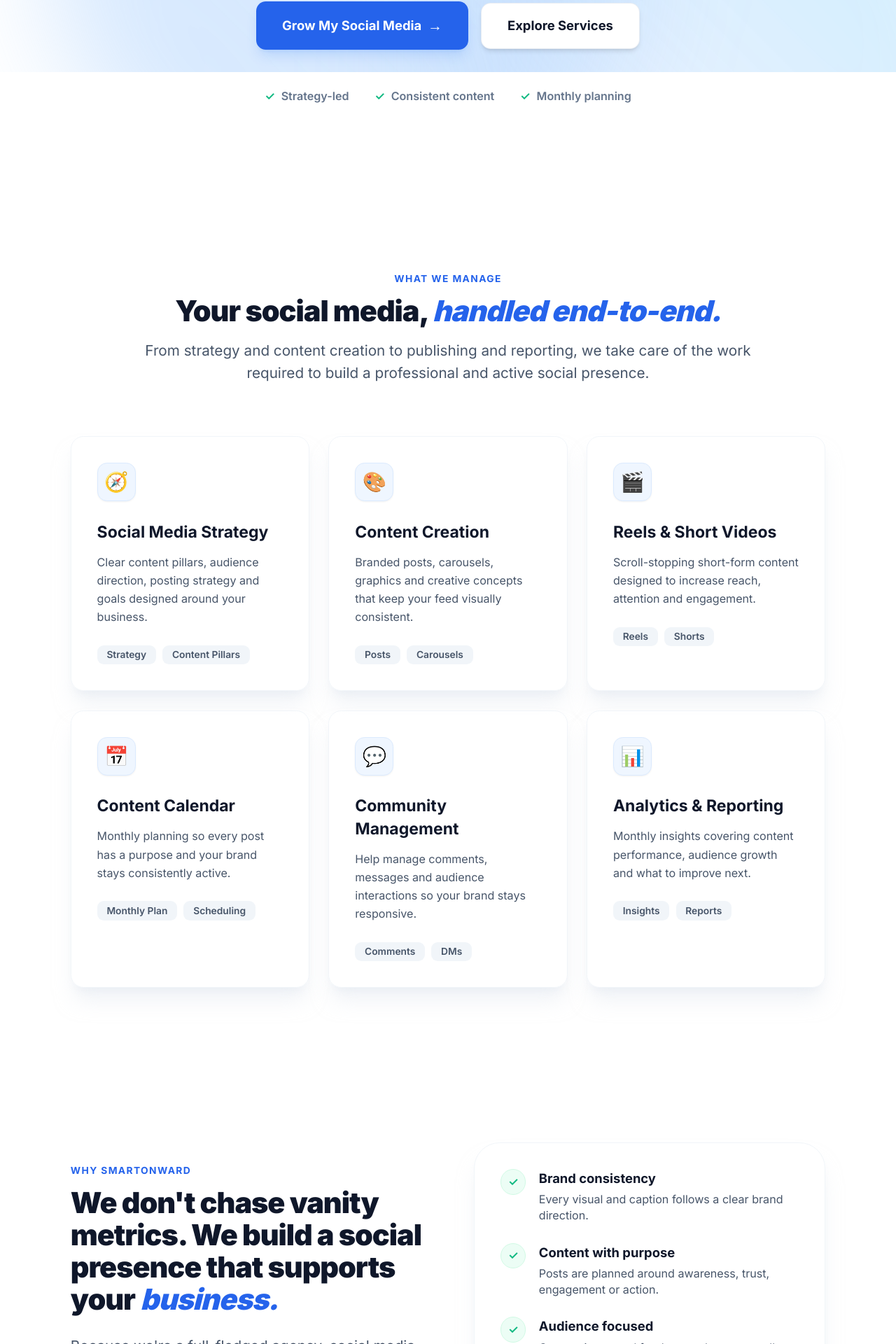
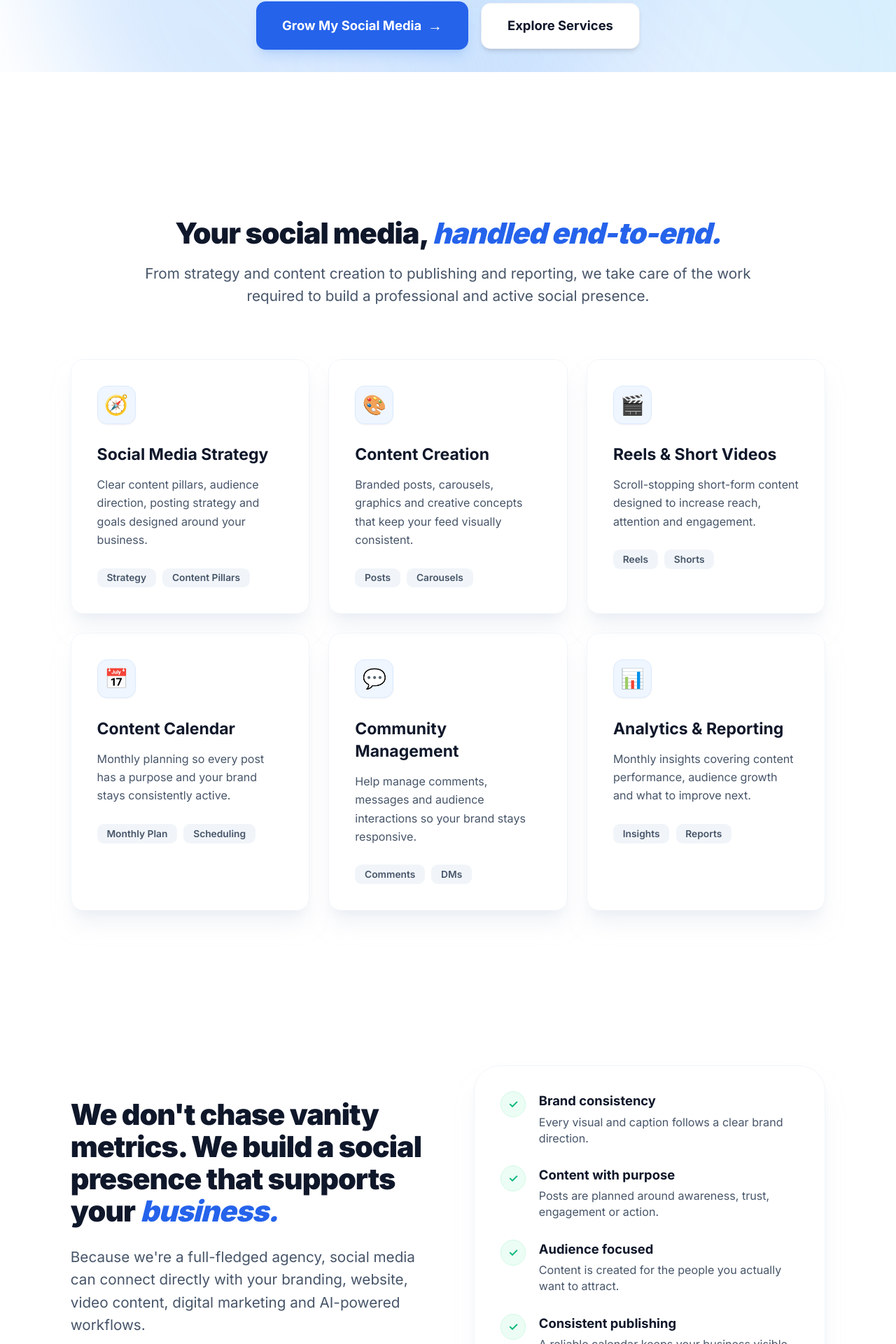
Before and after one commit to smartonward/SmartOnward-Frontend, a Next.js app: page /social-media-management in a window 1280 px wide. Shown: the part 697-2617 px from the top of the page at 70% size. Built offline with nearby package versions, Linux system fonts and the light colour scheme.

Commit message:
Services Page Updated

```diff
--- a/app/components/GrowthAuditModal.tsx
+++ b/app/components/GrowthAuditModal.tsx
@@ -185,7 +185,7 @@ export default function GrowthAuditModal() {
             </p>
 
             <div className="text-center mt-2.5">
-              <a href="#" className="inline-flex items-center justify-center gap-2 text-[13px] text-slate-600 hover:text-emerald-600 font-medium transition-colors group">
+              <a href="https://wa.me/916299023974" target="_blank" rel="noopener noreferrer" className="inline-flex items-center justify-center gap-2 text-[13px] text-slate-600 hover:text-emerald-600 font-medium transition-colors group">
                 <span className="w-2 h-2 rounded-full bg-emerald-500 animate-pulse" />
                 Or chat directly on WhatsApp
               </a>
--- a/app/social-media-management/page.tsx
+++ b/app/social-media-management/page.tsx
@@ -35,12 +35,6 @@ export default function SocialMediaManagementPage() {
                 Explore Services
               </a>
             </div>
-
-            <div className="mt-12 flex flex-wrap items-center justify-center gap-x-8 gap-y-4 text-sm font-semibold text-slate-500">
-              <div className="flex items-center gap-2"><span className="text-emerald-500">✓</span> Strategy-led</div>
-              <div className="flex items-center gap-2"><span className="text-emerald-500">✓</span> Consistent content</div>
-              <div className="flex items-center gap-2"><span className="text-emerald-500">✓</span> Monthly planning</div>
-            </div>
           </div>
         </section>
 
@@ -48,7 +42,6 @@ export default function SocialMediaManagementPage() {
         <section className="py-24 relative" id="services">
           <div className="max-w-7xl mx-auto px-4 sm:px-6 lg:px-8">
             <div className="text-center max-w-3xl mx-auto mb-16">
-              <p className="text-blue-600 text-xs font-bold tracking-widest uppercase mb-3">What We Manage</p>
               <h2 className="text-3xl sm:text-4xl font-black text-slate-900 tracking-tight mb-4">
                 Your social media, <span className="text-blue-600 italic">handled end-to-end.</span>
               </h2>
@@ -118,7 +111,6 @@ export default function SocialMediaManagementPage() {
           <div className="max-w-7xl mx-auto px-4 sm:px-6 lg:px-8">
             <div className="grid grid-cols-1 lg:grid-cols-2 gap-16 items-center">
               <div>
-                <p className="text-blue-600 text-xs font-bold tracking-widest uppercase mb-3">Why SmartOnward</p>
                 <h2 className="text-3xl sm:text-4xl font-black text-slate-900 tracking-tight mb-6 leading-tight">
                   We don&apos;t chase vanity metrics. We build a social presence that supports your <span className="text-blue-600 italic">business.</span>
                 </h2>
@@ -155,7 +147,6 @@ export default function SocialMediaManagementPage() {
         <section className="py-24 relative" id="platforms">
           <div className="max-w-7xl mx-auto px-4 sm:px-6 lg:px-8">
             <div className="text-center max-w-3xl mx-auto mb-16">
-              <p className="text-blue-600 text-xs font-bold tracking-widest uppercase mb-3">Platforms</p>
               <h2 className="text-3xl sm:text-4xl font-black text-slate-900 tracking-tight mb-4">
                 One strategy, <span className="text-blue-600 italic">multiple channels.</span>
               </h2>
--- a/app/video-and-reels/page.tsx
+++ b/app/video-and-reels/page.tsx
@@ -35,12 +35,6 @@ export default function VideoAndReelsPage() {
                 Explore Services
               </a>
             </div>
-
-            <div className="mt-12 flex flex-wrap items-center justify-center gap-x-8 gap-y-4 text-sm font-semibold text-slate-500">
-              <div className="flex items-center gap-2"><span className="text-emerald-500">✓</span> Short-form focused</div>
-              <div className="flex items-center gap-2"><span className="text-emerald-500">✓</span> Brand aligned</div>
-              <div className="flex items-center gap-2"><span className="text-emerald-500">✓</span> Platform ready</div>
-            </div>
           </div>
         </section>
 
@@ -48,7 +42,6 @@ export default function VideoAndReelsPage() {
         <section className="py-24 relative" id="services">
           <div className="max-w-7xl mx-auto px-4 sm:px-6 lg:px-8">
             <div className="text-center max-w-3xl mx-auto mb-16">
-              <p className="text-blue-600 text-xs font-bold tracking-widest uppercase mb-3">What We Create</p>
               <h2 className="text-3xl sm:text-4xl font-black text-slate-900 tracking-tight mb-4">
                 From one Reel to a <span className="text-blue-600 italic">complete content system.</span>
               </h2>
@@ -118,7 +111,6 @@ export default function VideoAndReelsPage() {
           <div className="max-w-7xl mx-auto px-4 sm:px-6 lg:px-8">
             <div className="grid grid-cols-1 lg:grid-cols-2 gap-16 items-center">
               <div>
-                <p className="text-blue-600 text-xs font-bold tracking-widest uppercase mb-3">Why SmartOnward</p>
                 <h2 className="text-3xl sm:text-4xl font-black text-slate-900 tracking-tight mb-6 leading-tight">
                   We don&apos;t create videos just to <span className="text-blue-600 italic">fill your feed.</span>
                 </h2>
```
